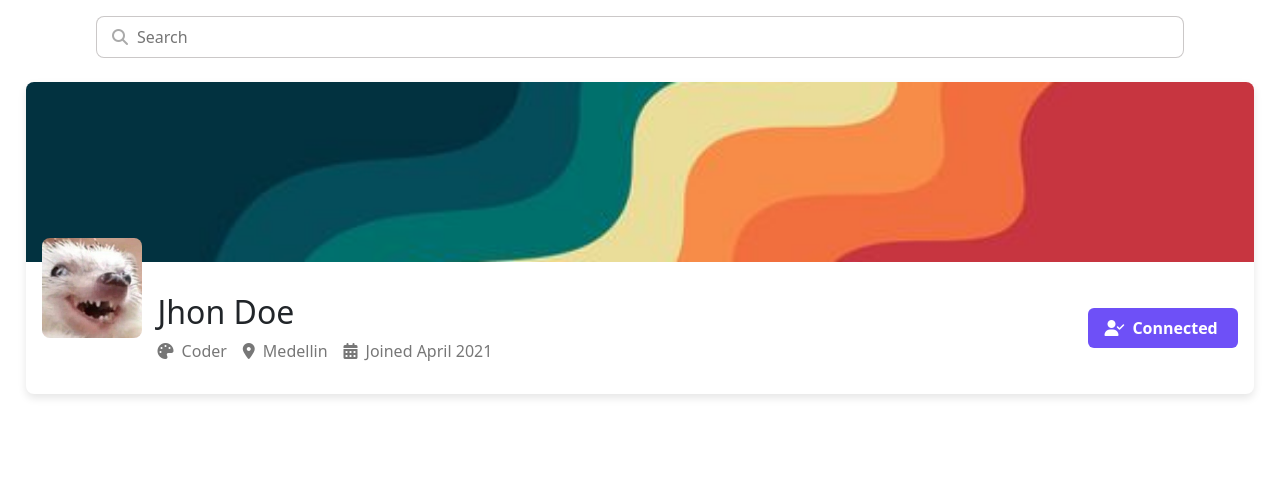
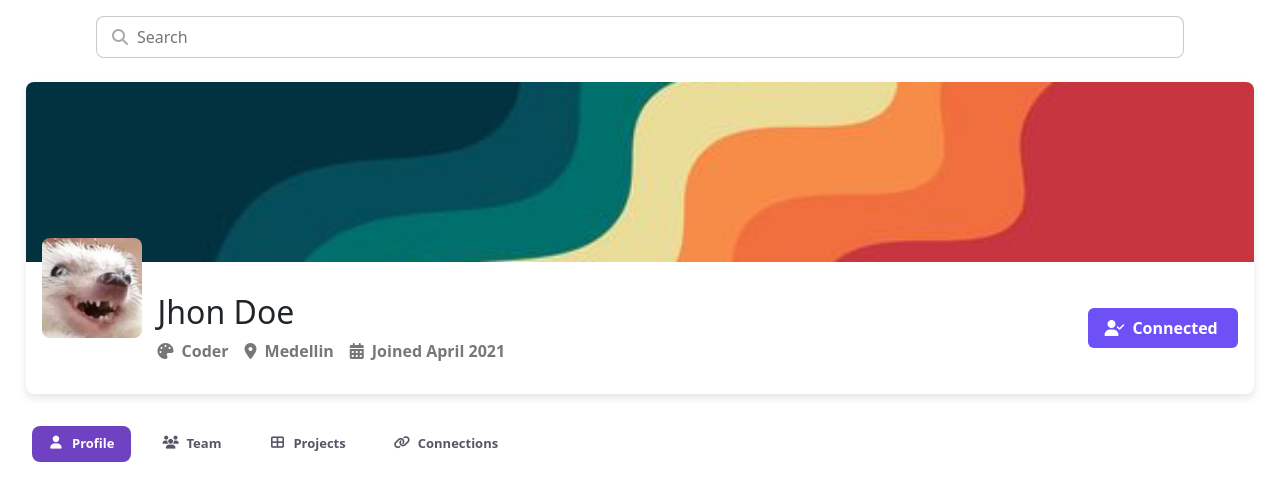
Before and after one commit to DanielaHernande/WorkShop-VueJs-one, a Vue app: page / in a window 1280 px wide. Shown: the top 500 px of the page. Built offline with nearby package versions, Linux system fonts and the light colour scheme.

Commit message:
Feat: Creation of component tabsComponent

```diff
--- a/src/views/Perfile.vue
+++ b/src/components/PerfileComponent.vue
@@ -2,7 +2,6 @@
 
 // Imports
 import { ref } from 'vue';
-import SearchBarr from '@/components/SearchBarr.vue';
 
 // Image of backgroun
 const fondoImg =  ref('public/img/fondo.jpg');
@@ -21,7 +20,6 @@ const joinedDate = ref('Joined April 2021')
 </script>
 
 <template>
-    <SearchBarr />
 
     <div class="profile-card mt-4">
         <div class="profile-header">
@@ -30,7 +28,7 @@ const joinedDate = ref('Joined April 2021')
 
         <div class="profile-detall">
             <img class="avatar" :src="avatar" alt="avatra">
-            <div class="info">
+            <div class="info fw-bold">
                 <h2>{{ name }}</h2>
                 <div class="detalles">
                     <span class="role"> <i class="fa-solid fa-palette"></i> {{ role }}</span>
--- /dev/null
+++ b/src/components/TabsComponent.vue
@@ -0,0 +1,99 @@
+<script setup>
+import { ref, computed } from 'vue';
+
+const tabs = ref([
+
+    { name: 'Profile', label: 'Profile', icon: 'fas fa-user' },
+    { name: 'Team', label: 'Team', icon: 'fas fa-users' },
+    { name: 'Projects', label: 'Projects', icon: 'fas fa-th-large' },
+    { name: 'Connections', label: 'Connections', icon: 'fas fa-link' }
+]);
+
+const activeTab = ref('Profile');
+
+const selectTab = (tabName) => {
+    activeTab.value = tabName;
+}
+
+// Para que se active el boton y muetre el contenido del componente seleccionado
+const currentTab = computed(() => {
+
+    switch (selectTab.value) {
+
+        case 'Profile':
+            return 'ProfileComponent';
+
+        case 'Team':
+            return 'TeamComponent';
+
+        case 'Projects':
+            return 'ProjectsComponent';
+
+        case 'Connections':
+            return 'ConnectionsComponent';
+
+        default:
+            return null;
+    }
+})
+</script>
+
+<template>
+    <div class="tabs">
+        <button
+            v-for="tab in tabs"
+            :key="tab.name"
+            :class="['tab-boton fw-bold', { active: activeTab === tab.name}] "
+            @click="selectTab(tab.name)"
+        >
+            <i :class="tab.icon"></i>
+            {{ tab.label }}
+        </button>
+    </div>
+
+    <div class="tab-content">
+        <component :is="currentTab"></component>
+    </div>
+</template>
+
+<style lang="scss" scoped>
+
+.tabs {
+
+    gap: 1rem;
+    padding: 2rem;
+    display: flex;
+
+    .tab-boton {
+
+        gap: 0.5rem;
+        border: none;
+        display: flex;
+        color: #556;
+        font-size: 13px;
+        border-radius: 8px;
+        align-items: center;
+        padding: 0.5rem 1rem;
+        background-color: transparent;
+
+        &.active {
+            color: #fff;
+            background-color: #6f42c1;
+        }
+
+        &:hover {
+            color: #fff;
+            background-color: #6f42c1;
+        }
+
+        i {
+            width: 1rem;
+            height: 1rem;
+        }
+    }
+
+    .tab-content {
+        padding: 1rem;
+    }
+}
+</style>
--- a/src/router/index.js
+++ b/src/router/index.js
@@ -1,5 +1,5 @@
 import { createRouter, createWebHistory } from 'vue-router'
-import Perfile from '@/views/Perfile.vue'
+import Home from '../views/Home.vue'
 
 
 const router = createRouter({
@@ -12,11 +12,11 @@ const router = createRouter({
     },*/
     {
       path: '/',
-      name: 'perfile',
+      name: 'home',
       // route level code-splitting
       // this generates a separate chunk (About.[hash].js) for this route
       // which is lazy-loaded when the route is visited.
-      component: () => import('../views/Perfile.vue')
+      component: () => import('../views/Home.vue')
     }
   ]
 })
--- /dev/null
+++ b/src/views/Home.vue
@@ -0,0 +1,13 @@
+<script setup>
+import SearchBarr from '@/components/SearchBarr.vue';
+import PerfileComponent from '@/components/PerfileComponent.vue';
+import TabsComponent from '@/components/TabsComponent.vue';
+</script>
+
+<template>
+    <SearchBarr />
+    <PerfileComponent />
+    <TabsComponent />
+</template>
+
+<style></style>
```
